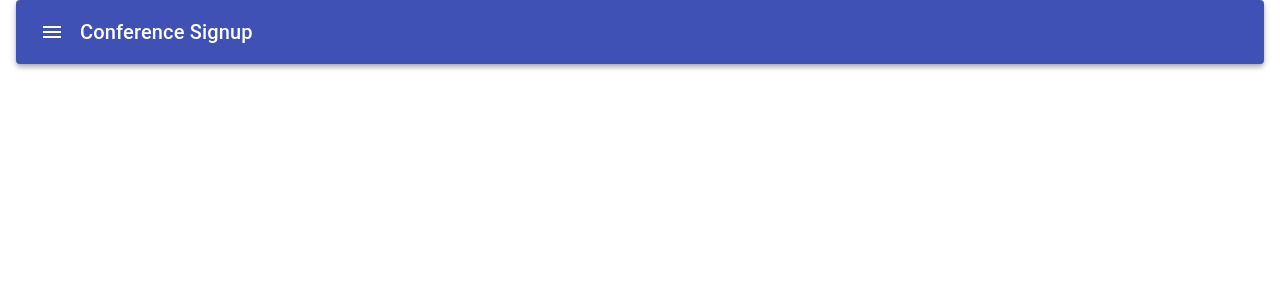
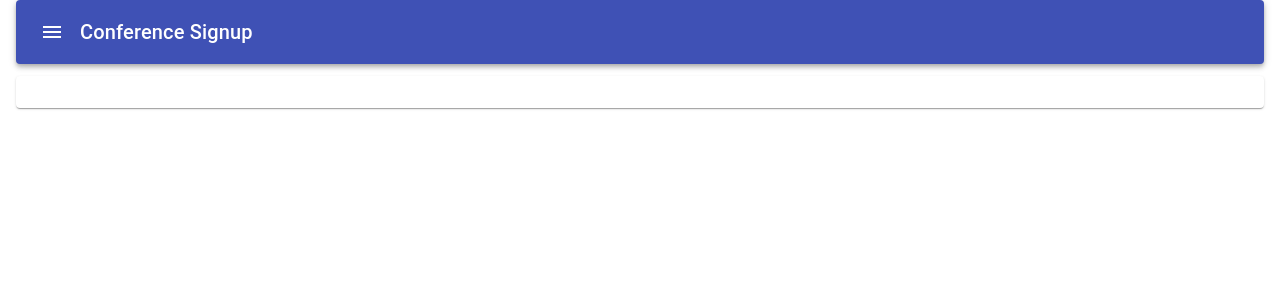
Before and after one commit to smatthews-nz/signup-sheet, a React (Create React App) app in the folder signup-sheet/: page / in a window 1280 px wide. Shown: the top 300 px of the page. Built offline with nearby package versions, Linux system fonts and the light colour scheme.

Commit message:
Begin building the Form container

```diff
--- a/signup-sheet/src/App.js
+++ b/signup-sheet/src/App.js
@@ -1,11 +1,13 @@
 import React from 'react';
 import './App.css';
 import Header from './components/Header'
+import Form from './components/Form'
 
 function App() {
   return (
     <div className="App">
       <Header />
+      <Form />
     </div>
   );
 }
--- /dev/null
+++ b/signup-sheet/src/components/Form.js
@@ -0,0 +1,35 @@
+import React from 'react';
+import Paper from '@material-ui/core/Paper';
+import Grid from '@material-ui/core/Grid';
+import { makeStyles, createMuiTheme } from '@material-ui/core/styles';
+
+const theme = createMuiTheme();
+
+const useStyles = makeStyles(() => ({
+    root: {
+      flexGrow: 1,
+    },
+    paper: {
+      padding: theme.spacing(2),
+      textAlign: 'center',
+      color: theme.palette.text.secondary,
+      marginRight: theme.spacing(2),
+      marginLeft: theme.spacing(2)
+    },
+  }));
+
+function Form(){
+    const classes = useStyles();
+
+    return(
+    <div>
+        <Grid container spacing={3}>
+            <Grid item xs={12}>
+                <Paper className={classes.paper}></Paper>
+                {/* <Label>Full Name</Label> */}
+            </Grid>
+        </Grid>
+    </div>);
+}
+
+export default Form;
--- a/signup-sheet/src/components/Header.js
+++ b/signup-sheet/src/components/Header.js
@@ -6,7 +6,7 @@ import Typography from '@material-ui/core/Typography';
 import IconButton from '@material-ui/core/IconButton';
 import MenuIcon from '@material-ui/icons/Menu';
 import Grid from '@material-ui/core/Grid';
-// import Paper from '@material-ui/core/Paper';
+
 
 const useStyles = makeStyles((theme) => ({
 
@@ -26,12 +26,7 @@ const useStyles = makeStyles((theme) => ({
     title: {
         flexGrow: 1,
         marginLeft: theme.spacing(2)
-      },
-      paper: {
-        padding: theme.spacing(2),
-        textAlign: 'center',
-        color: theme.palette.text.secondary,
-      },
+      }
 
   }));
 
```
